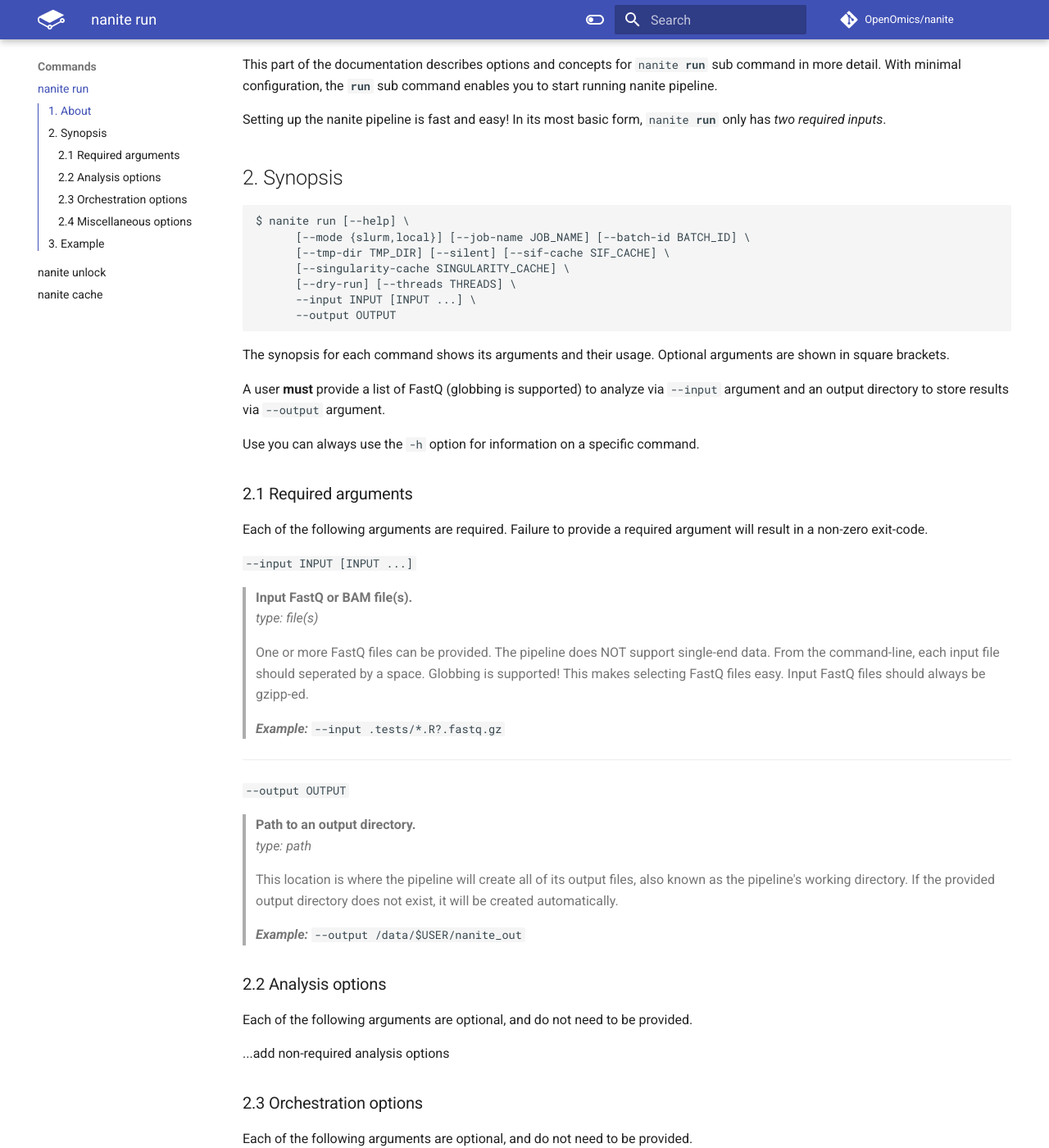
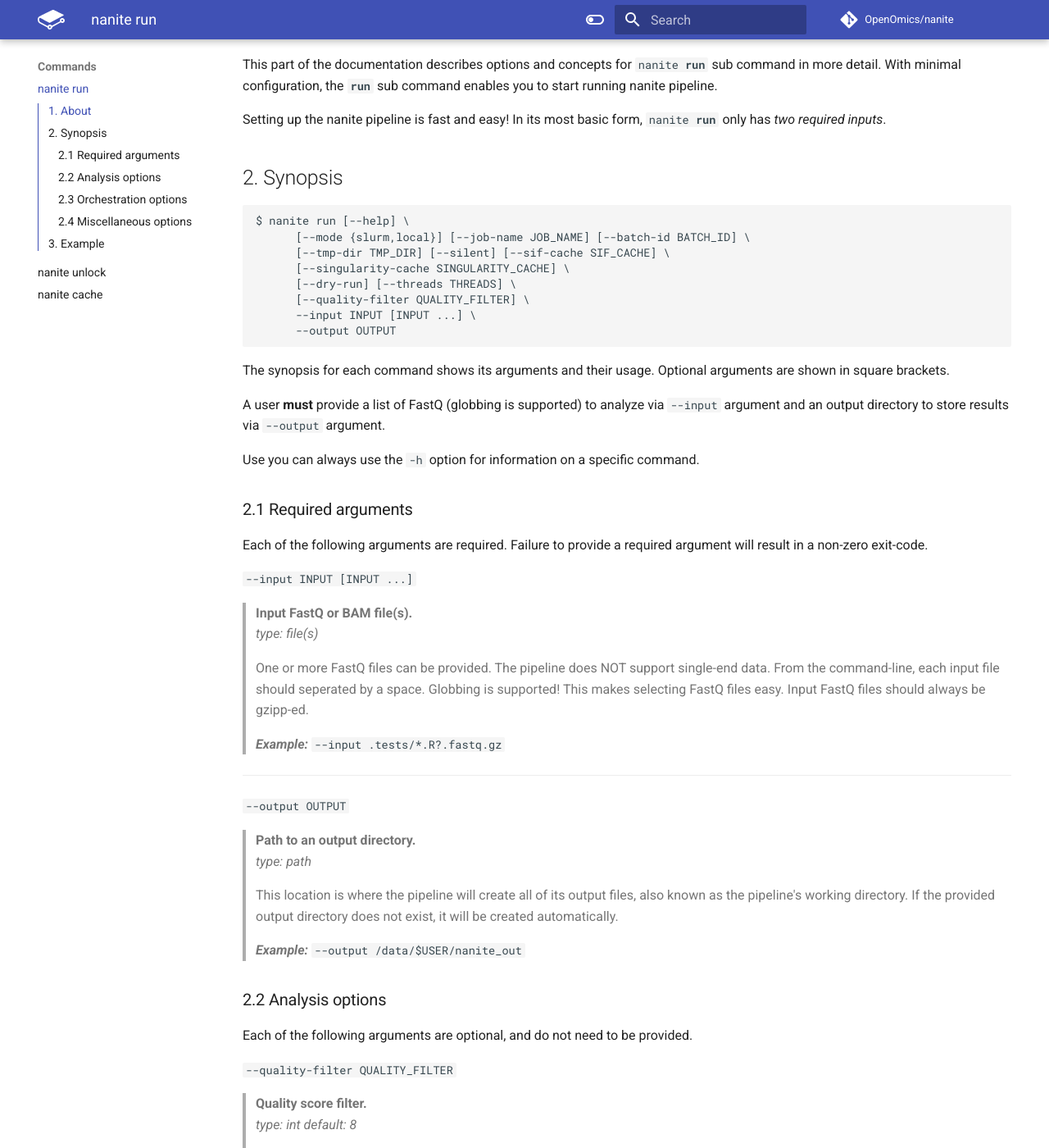
Before and after one commit to OpenOmics/nanite, an MkDocs documentation site: the page built from docs/usage/run.md, in a window 1280 px wide and 1400 px high, scrolled down 254 px. Shown: the whole window at 82% size. Built offline with MkDocs 1.6.1 and Material for MkDocs 9.7.7, drawn with Linux system fonts in a browser that asks for light colours; comment, search, counter and statistics services are not loaded; the version menu is left out; some of the changed text lies outside the part shown.

Commit message:
Adding new option to filter on read's average quality score

````diff
--- a/docs/usage/run.md
+++ b/docs/usage/run.md
@@ -14,6 +14,7 @@
       [--tmp-dir TMP_DIR] [--silent] [--sif-cache SIF_CACHE] \
       [--singularity-cache SINGULARITY_CACHE] \
       [--dry-run] [--threads THREADS] \
+      [--quality-filter QUALITY_FILTER] \
       --input INPUT [INPUT ...] \
       --output OUTPUT
 ```
@@ -49,7 +50,14 @@
 
 Each of the following arguments are optional, and do not need to be provided.
 
-...add non-required analysis options
+  `--quality-filter QUALITY_FILTER`
+> **Quality score filter.**
+> *type: int*
+> *default: 8*
+>
+> This option filters reads on a minimum average quality score. Any reads with an average minimum quality score less than this threshold will be removed. The default average minimum quality filter is set to 8.
+>
+> ***Example:*** `--quality-filter 10`
 
 ### 2.3 Orchestration options
 
@@ -159,15 +167,15 @@
 
 # Step 2A.) Dry-run the pipeline
 ./nanite run --input .tests/*.R?.fastq.gz \
-                  --output /data/$USER/output \
-                  --mode slurm \
-                  --dry-run
+             --output /data/$USER/output \
+             --mode slurm \
+             --dry-run
 
 # Step 2B.) Run the nanite pipeline
 # The slurm mode will submit jobs to
 # the cluster. It is recommended running
 # the pipeline in this mode.
 ./nanite run --input .tests/*.R?.fastq.gz \
-                  --output /data/$USER/output \
-                  --mode slurm
+             --output /data/$USER/output \
+             --mode slurm
 ```
````
Also changed, not shown: 3 other files.
